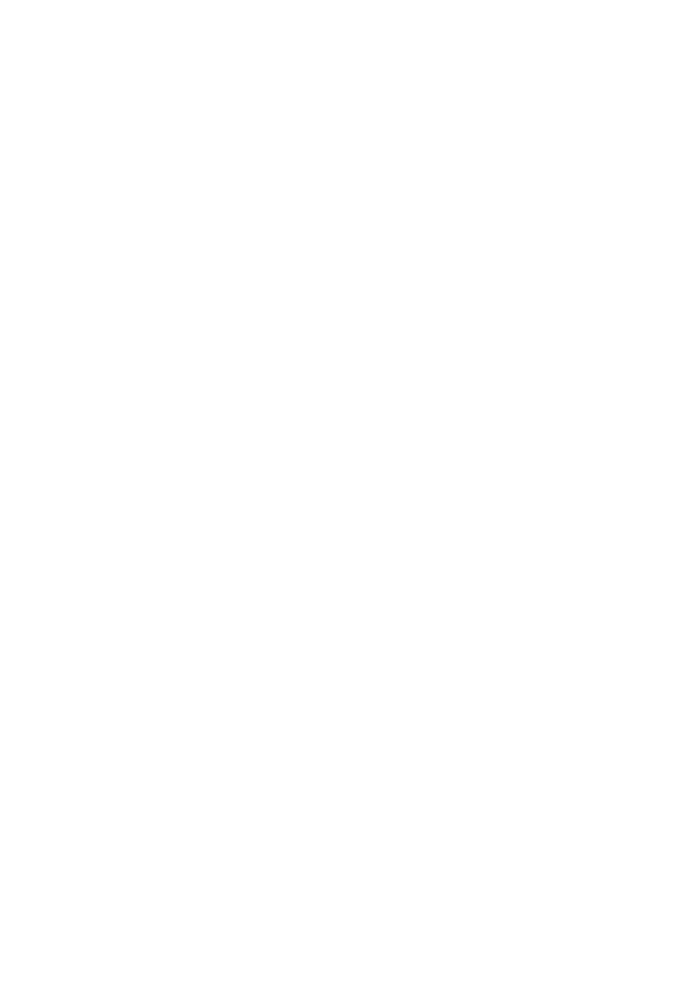
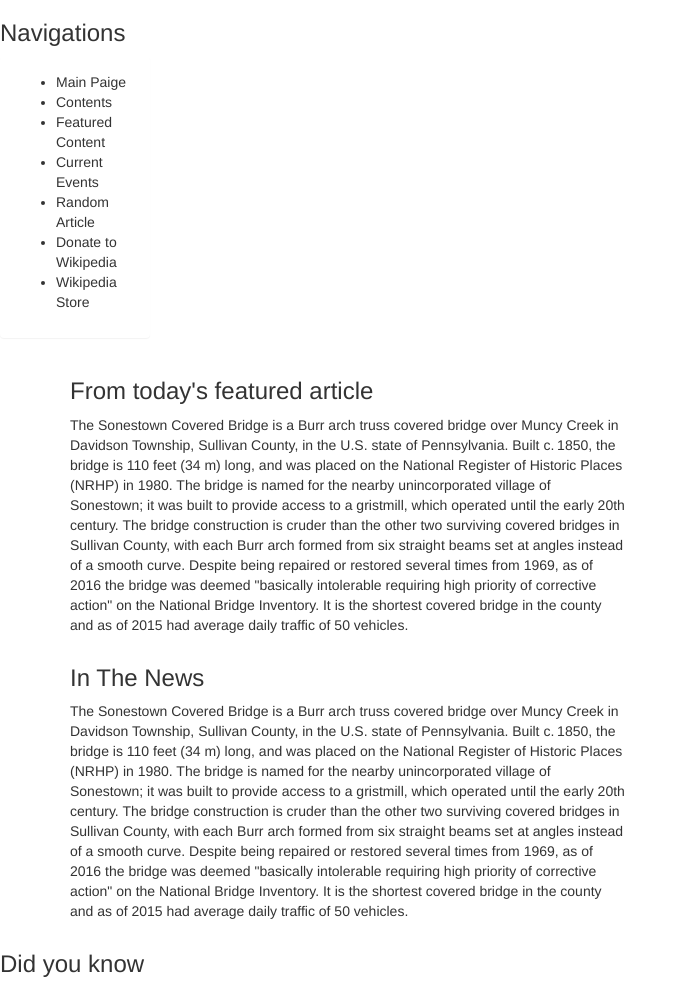
Before and after one commit to SPdowns/week1-mockWiki, a plain HTML site: page index.html in a window 1280 px wide. Shown: the whole page, without its empty margins (0-685 px from the left). Before the commit the page ends 800 px from the top, so only its background shows below. Drawn offline with Linux system fonts and the light colour scheme.

Commit message:
add side navbar and two sets of rows/columns.

```diff
--- a/index.html
+++ b/index.html
@@ -8,6 +8,42 @@
     <title>mock wiki</title>
   </head>
   <body>
-
+    <div id="content" class="mw-body" role="main">
+      <h3>Navigations</h3>
+        <div class=panel style="width: 15rem;">
+          <div class="panel-body">
+            <ul>
+              <li>Main Paige</li>
+              <li>Contents</li>
+              <li>Featured Content</li>
+              <li>Current Events</li>
+              <li>Random Article</li>
+              <li>Donate to Wikipedia</li>
+              <li>Wikipedia Store</li>
+            </ul>
+          </div>
+        </div>
+    </div>
+    <div class="container">
+      <div id="featured" class="row">
+        <div class="col-md-6">
+          <h3>From today's featured article</h3>
+          <p>The Sonestown Covered Bridge is a Burr arch truss covered bridge over Muncy Creek in Davidson Township, Sullivan County, in the U.S. state of Pennsylvania. Built c. 1850, the bridge is 110 feet (34 m) long, and was placed on the National Register of Historic Places (NRHP) in 1980. The bridge is named for the nearby unincorporated village of Sonestown; it was built to provide access to a gristmill, which operated until the early 20th century. The bridge construction is cruder than the other two surviving covered bridges in Sullivan County, with each Burr arch formed from six straight beams set at angles instead of a smooth curve. Despite being repaired or restored several times from 1969, as of 2016 the bridge was deemed "basically intolerable requiring high priority of corrective action" on the National Bridge Inventory. It is the shortest covered bridge in the county and as of 2015 had average daily traffic of 50 vehicles.
+          </p>
+        </div>
+      </div>
+      <div id="news" class="row">
+        <div class="col-md-6">
+          <h3>In The News</h3>
+          <p>The Sonestown Covered Bridge is a Burr arch truss covered bridge over Muncy Creek in Davidson Township, Sullivan County, in the U.S. state of Pennsylvania. Built c. 1850, the bridge is 110 feet (34 m) long, and was placed on the National Register of Historic Places (NRHP) in 1980. The bridge is named for the nearby unincorporated village of Sonestown; it was built to provide access to a gristmill, which operated until the early 20th century. The bridge construction is cruder than the other two surviving covered bridges in Sullivan County, with each Burr arch formed from six straight beams set at angles instead of a smooth curve. Despite being repaired or restored several times from 1969, as of 2016 the bridge was deemed "basically intolerable requiring high priority of corrective action" on the National Bridge Inventory. It is the shortest covered bridge in the county and as of 2015 had average daily traffic of 50 vehicles.
+          </p>
+        </div>
+      </div>
+    </div>
+    <div>
+      <h3>Did you know</h3>
+      <p>
+      </p>
+    </div>
   </body>
 </html>
```
Lines whose indentation alone changed are shown as unchanged.
